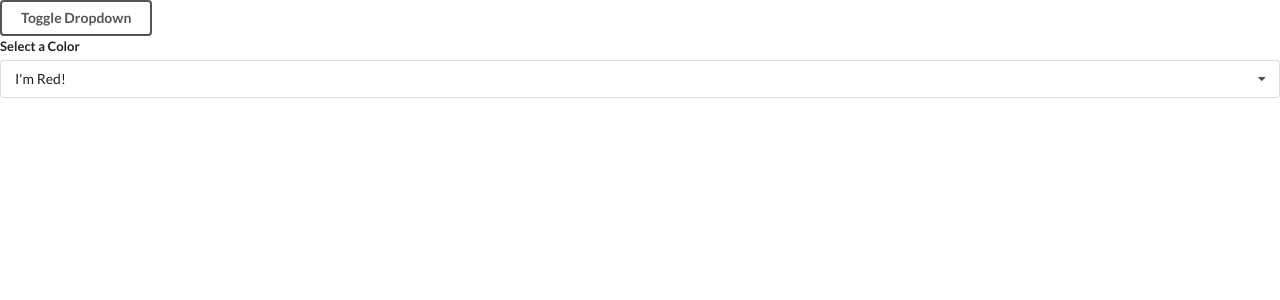
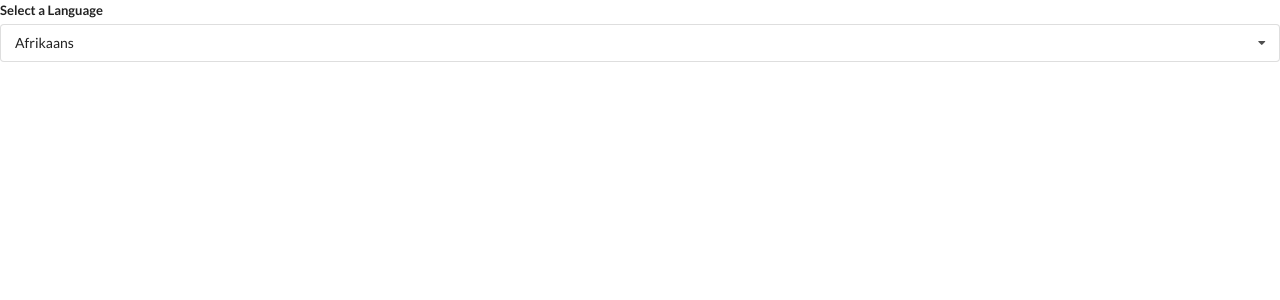
Before and after one commit to WLeondike/udemy-widgets-app, a React (Create React App) app: page / in a window 1280 px wide. Shown: the top 300 px of the page. Built offline with nearby package versions, Linux system fonts and the light colour scheme.

Commit message:
Started Translate component

```diff
--- a/src/App.js
+++ b/src/App.js
@@ -1,7 +1,8 @@
 import React, { useState } from 'react';
 // import Accordian from './components/Accordion';
 // import Search from './components/Search'
-import Dropdown from './components/Dropdown';
+// import Dropdown from './components/Dropdown';
+import Translate from './components/Translate'
 
 const items = [
   {
@@ -34,26 +35,27 @@
 ];
 
 export default () => {
-  const [selected, setSelected] = useState(options[0]);
-  const [showDropdown, setShowDropdown] = useState(true);
+  // const [selected, setSelected] = useState(options[0]);
+  // const [showDropdown, setShowDropdown] = useState(true);
 
   return (
     <div>
       {/* <Accordian items={items} /> */}
       {/* <Search /> */}
-      <button
+      {/* <button
         className='ui button inverted secondary'
         onClick={() => setShowDropdown(!showDropdown)}
       >
         Toggle Dropdown
-      </button>
-      {showDropdown ? (
+      </button> */}
+      {/* {showDropdown ? (
         <Dropdown
           selected={selected}
           onSelectedChange={setSelected}
           options={options}
         />
-      ) : null}
+      ) : null} */}
+      <Translate />
     </div>
   );
 };
--- a/src/components/Dropdown.js
+++ b/src/components/Dropdown.js
@@ -1,6 +1,6 @@
 import React, { useState, useEffect, useRef } from 'react';
 
-const Dropdown = ({ options, selected, onSelectedChange }) => {
+const Dropdown = ({ label, options, selected, onSelectedChange }) => {
   const [open, setOpen] = useState(false);
   const ref = useRef();
 
@@ -37,7 +37,7 @@
   return (
     <div ref={ref} className='ui form'>
       <div className='field'>
-        <label className='label'>Select a Color</label>
+        <label className='label'>{label}</label>
         <div
           onClick={() => setOpen(!open)}
           className={`ui selection dropdown ${open ? 'visible active' : ''}`}
--- /dev/null
+++ b/src/components/Translate.js
@@ -0,0 +1,34 @@
+import React, { useState } from 'react';
+import Dropdown from './Dropdown';
+
+const options = [
+  {
+    label: 'Afrikaans',
+    value: 'af',
+  },
+  {
+    label: 'Arabic',
+    value: 'ar',
+  },
+  {
+    label: 'Hindi',
+    value: 'hi',
+  },
+];
+
+const Translate = () => {
+  const [language, setLanguage] = useState(options[0]);
+
+  return (
+    <div>
+      <Dropdown
+        label='Select a Language'
+        selected={language}
+        onSelectedChange={setLanguage}
+        options={options}
+      />
+    </div>
+  );
+};
+
+export default Translate;
```
